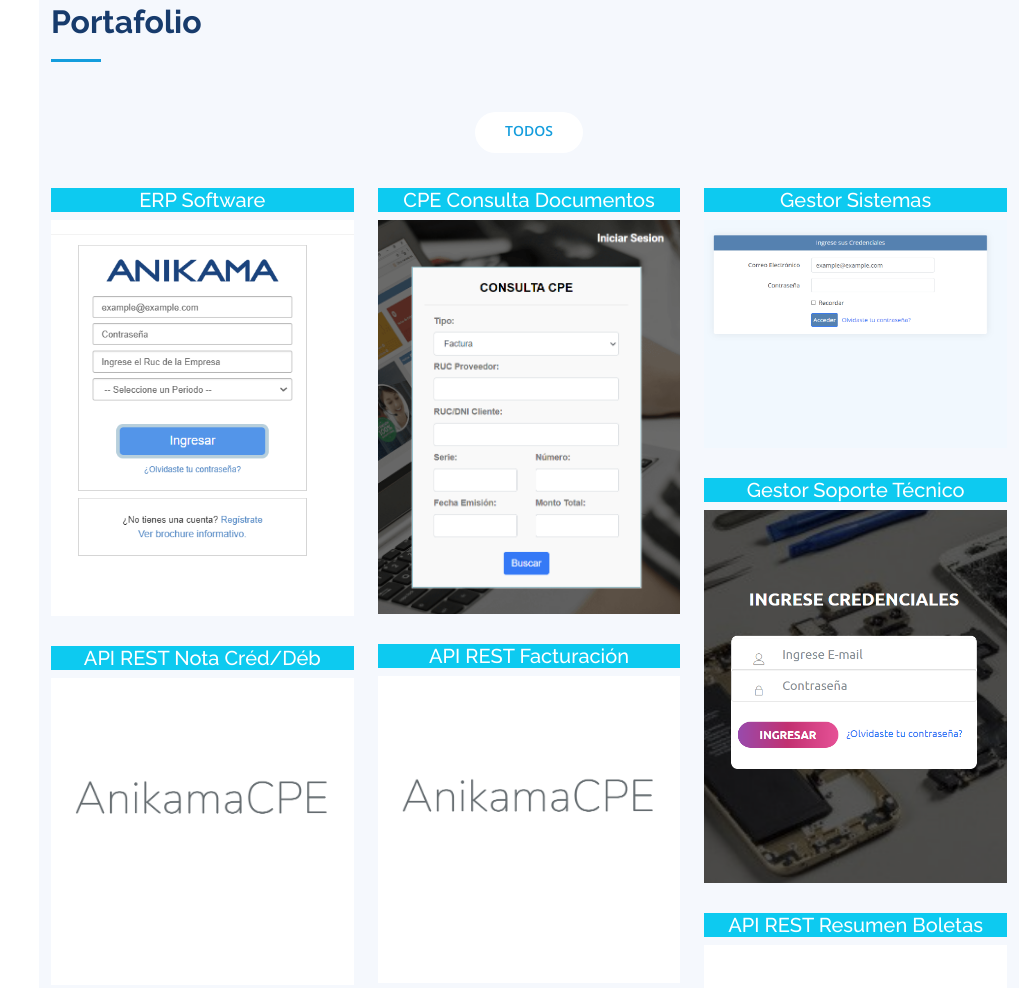
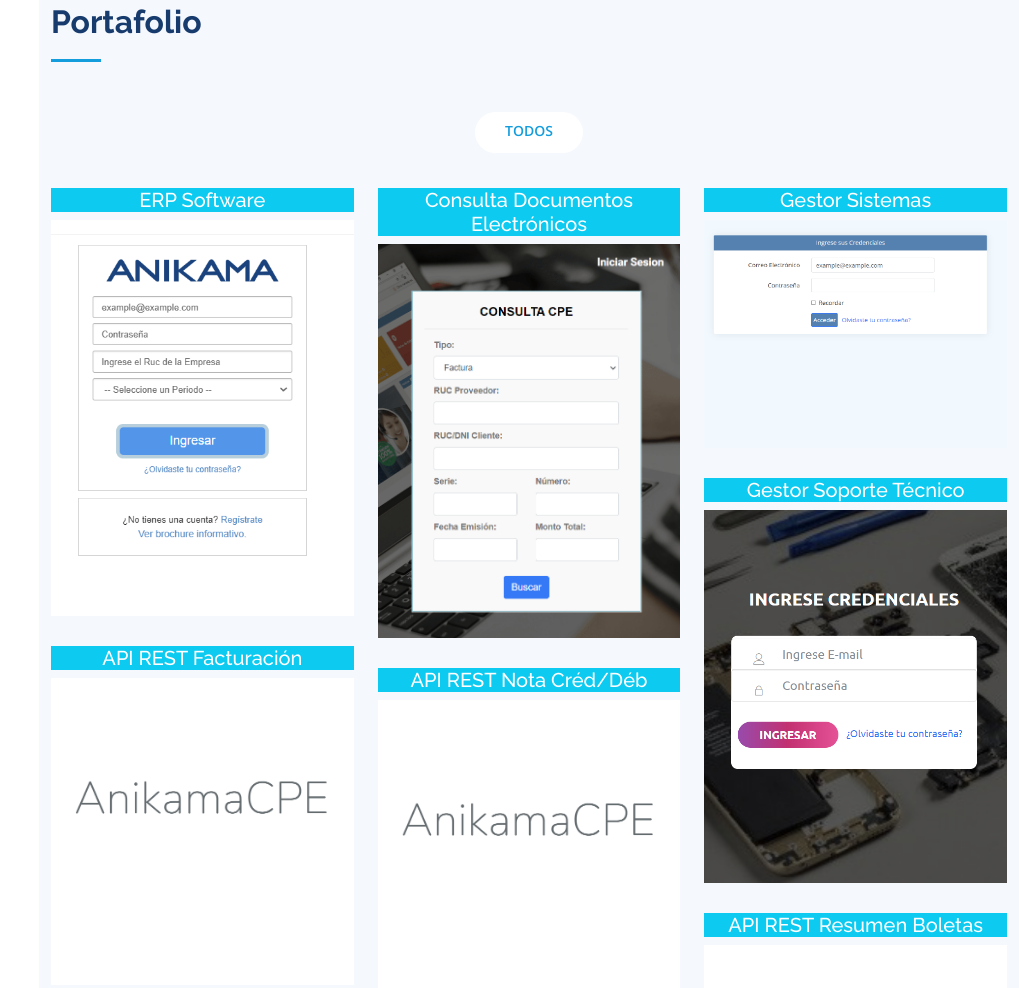
Before and after one commit to cardenas98/portafolio, a plain HTML site: page index.html in a window 1280 px wide. Shown: the part 3666-4654 px from the top of the page, without its empty margins (261-1280 px from the left). Drawn offline with nearby package versions, Linux system fonts and the light colour scheme.

Commit message:
MEJORA DE ESTILO DE TITULOS

```diff
--- a/index.html
+++ b/index.html
@@ -341,7 +341,7 @@
 
           <div class="col-lg-4 col-md-6 portfolio-item filter-web">
             <div class="bg-info">
-              <h5 class="text-center text-white">CPE Consulta Documentos</h5>
+              <h5 class="text-center text-white">Consulta Documentos Electrónicos</h5>
             </div>
             <div class="portfolio-wrap">
               <img src="assets/img/portfolio/segundo.png" class="img-fluid" alt="">
```
